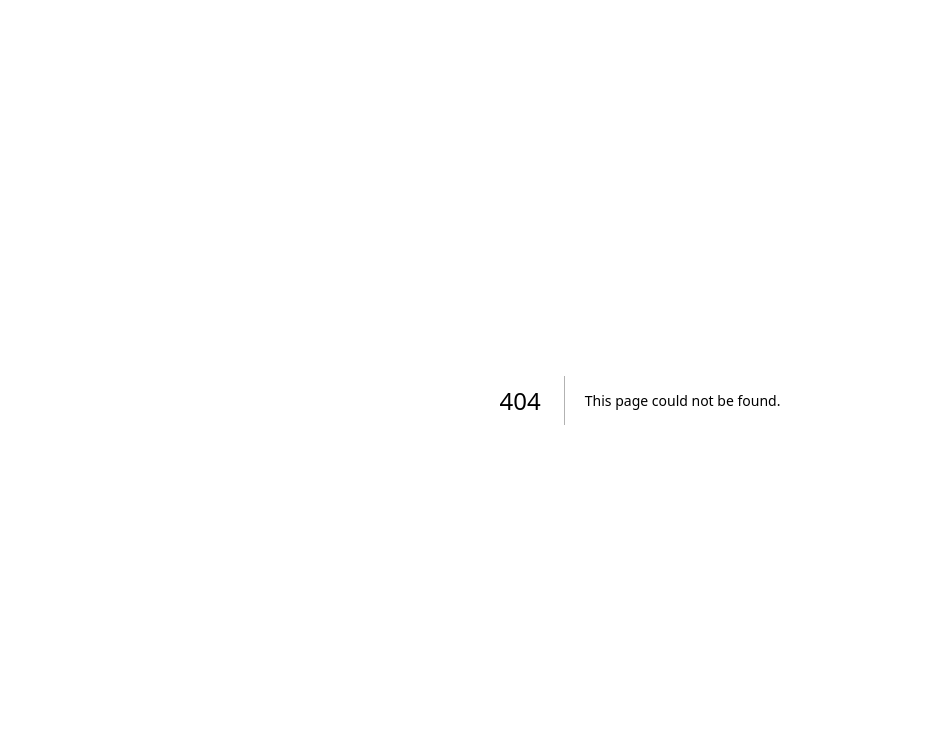
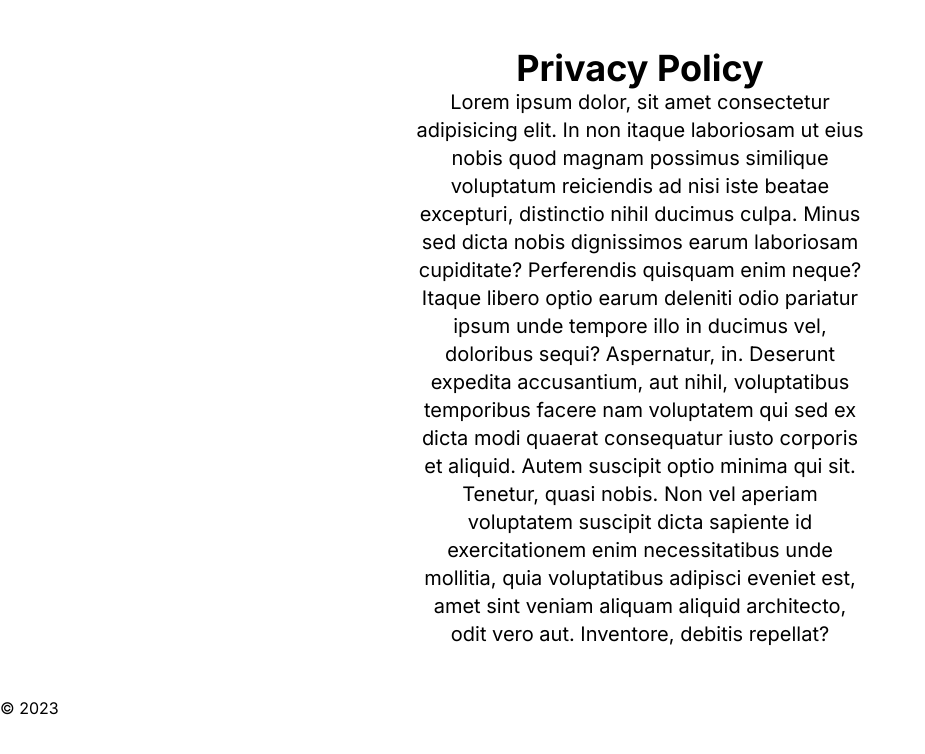
Before and after one commit to mcwojdzinski/next13m-ecommerce, a Next.js app: page /privacy-policy in a window 1280 px wide. Before the commit this address had no page. Shown: the top 754 px of the page, without its empty margins (0-925 px from the left). Built offline with nearby package versions, Linux system fonts and the light colour scheme.

Commit message:
Add week2 content with fix for prettier

```diff
--- /dev/null
+++ b/src/app/(static-pages)/layout.tsx
@@ -0,0 +1,9 @@
+import React from "react";
+
+export default function StaticLayout({ children }: { children: React.ReactNode }) {
+	return (
+		<div data-testid="group-layout" className="mx-auto max-w-md text-center">
+			{children}
+		</div>
+	);
+}
--- /dev/null
+++ b/src/app/(static-pages)/privacy-policy/page.tsx
@@ -0,0 +1,19 @@
+export default function PrivacyPolicy() {
+	return (
+		<>
+			<h1 className="text-4xl font-bold">Privacy Policy</h1>
+			<p className="text-xl">
+				Lorem ipsum dolor, sit amet consectetur adipisicing elit. In non itaque laboriosam ut eius
+				nobis quod magnam possimus similique voluptatum reiciendis ad nisi iste beatae excepturi,
+				distinctio nihil ducimus culpa. Minus sed dicta nobis dignissimos earum laboriosam
+				cupiditate? Perferendis quisquam enim neque? Itaque libero optio earum deleniti odio
+				pariatur ipsum unde tempore illo in ducimus vel, doloribus sequi? Aspernatur, in. Deserunt
+				expedita accusantium, aut nihil, voluptatibus temporibus facere nam voluptatem qui sed ex
+				dicta modi quaerat consequatur iusto corporis et aliquid. Autem suscipit optio minima qui
+				sit. Tenetur, quasi nobis. Non vel aperiam voluptatem suscipit dicta sapiente id
+				exercitationem enim necessitatibus unde mollitia, quia voluptatibus adipisci eveniet est,
+				amet sint veniam aliquam aliquid architecto, odit vero aut. Inventore, debitis repellat?
+			</p>
+		</>
+	);
+}
--- /dev/null
+++ b/src/app/(static-pages)/terms-of-use/page.tsx
@@ -0,0 +1,12 @@
+export default function TermOfUse() {
+	return (
+		<>
+			<h1 className="text-4xl font-bold">Terms of use</h1>
+			<p className="text-xl">
+				Lorem ipsum dolor, sit amet consectetur adipisicing elit. In non itaque laboriosam ut eius
+				nobis quod magnam possimus similique voluptatum reiciendis ad nisi iste beatae excepturi,
+				distinctio nihil ducimus culpa.
+			</p>
+		</>
+	);
+}
--- a/src/app/layout.tsx
+++ b/src/app/layout.tsx
@@ -12,7 +12,14 @@ export const metadata: Metadata = {
 export default function RootLayout({ children }: { children: React.ReactNode }) {
 	return (
 		<html lang="en">
-			<body className={inter.className}>{children}</body>
+			<body className={inter.className}>
+				<section className="mx-auto max-w-md p-12 sm:max-w-2xl md:max-w-3xl lg:max-w-6xl ">
+					{children}
+				</section>
+				<footer>
+					<p className=""> &copy; 2023</p>
+				</footer>
+			</body>
 		</html>
 	);
 }
--- a/src/app/page.tsx
+++ b/src/app/page.tsx
@@ -1,3 +1,4 @@
+import { ProductCounter } from "@/ui/atoms/ProductCounter";
 import { ProductList } from "@/ui/organisms/ProductList";
 import { type ProductItemType } from "@/ui/types";
 
@@ -46,8 +47,9 @@ const products: ProductItemType[] = [
 
 export default function Home() {
 	return (
-		<section className="mx-auto max-w-md p-12 sm:max-w-2xl md:max-w-3xl lg:max-w-6xl ">
+		<>
 			<ProductList products={products} />
-		</section>
+			<ProductCounter />
+		</>
 	);
 }
--- /dev/null
+++ b/src/ui/atoms/ProductCounter.tsx
@@ -0,0 +1,14 @@
+"use client";
+import React, { useState } from "react";
+
+export const ProductCounter = () => {
+	const [counter, setCounter] = useState(0);
+
+	return (
+		<div>
+			<button onClick={() => setCounter((counter) => counter - 1)}>-</button>
+			<input readOnly value={counter} className="rounded-sm border-2" />
+			<button onClick={() => setCounter((counter) => counter + 1)}>+</button>
+		</div>
+	);
+};
--- a/src/ui/types.ts
+++ b/src/ui/types.ts
@@ -1,5 +1,5 @@
 export type ProductItemType = {
-    id: string;
+	id: string;
 	category: string;
 	name: string;
 	price: number;
--- a/src/utils.ts
+++ b/src/utils.ts
@@ -1,3 +1,3 @@
 export const formatPrice = (amount: number) => {
-    return new Intl.NumberFormat('en-US', { style: 'currency', currency: 'USD'}).format(amount)
-}
+	return new Intl.NumberFormat("en-US", { style: "currency", currency: "USD" }).format(amount);
+};
--- a/tsconfig.json
+++ b/tsconfig.json
@@ -24,6 +24,6 @@
 			"@/*": ["./src/*"]
 		}
 	},
-	"include": ["next-env.d.ts", "**/*.ts", "**/*.tsx", ".next/types/**/*.ts"],
+	"include": ["next-env.d.ts", "**/*.ts", "**/*.tsx", ".next/types/**/*.ts", "tailwind.config.ts"],
 	"exclude": ["node_modules"]
 }
```
Also changed, not shown: .eslintrc.json, tailwind.config.ts (renamed from tailwind.config.js).
